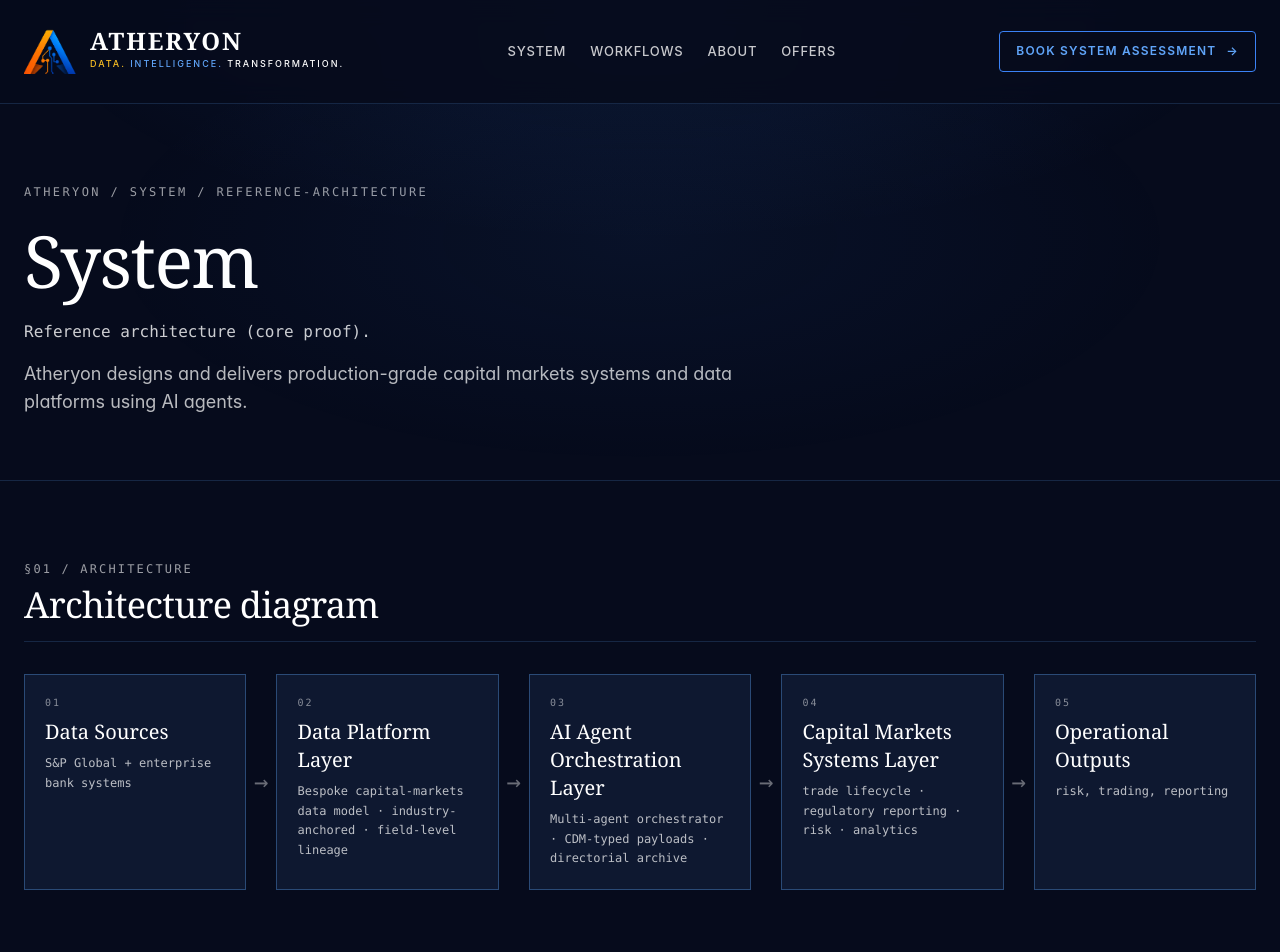
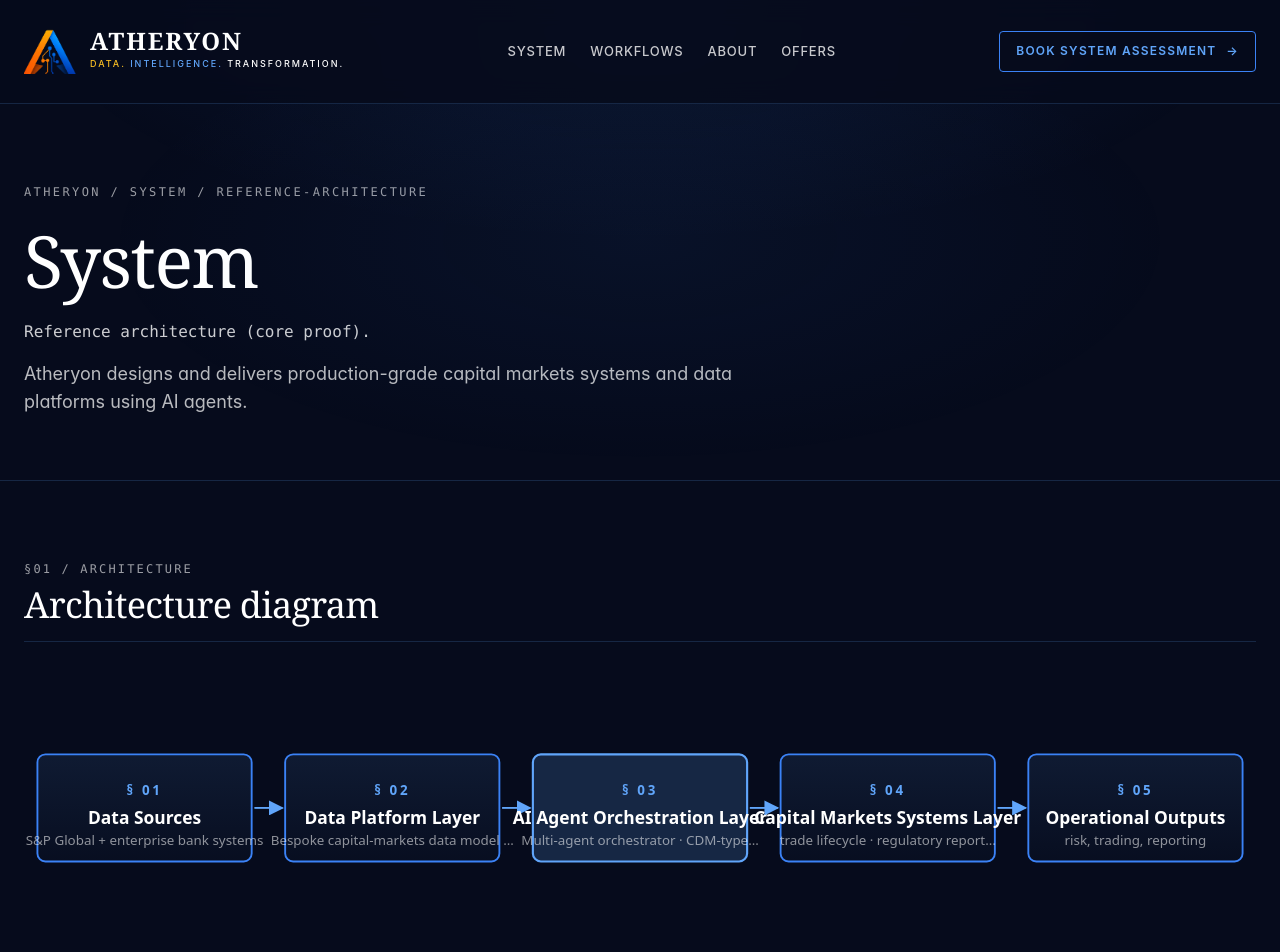
Before and after one commit to atheryon-ai/atheryon-website, a Next.js app: page /system in a window 1280 px wide. Shown: the top 952 px of the page. Built offline with nearby package versions, Linux system fonts and the light colour scheme.

Commit message:
feat(system): replace §01 box layout with inline SVG flow (desktop only, OL fallback mobile)

```diff
--- a/src/app/system/page.tsx
+++ b/src/app/system/page.tsx
@@ -62,15 +62,74 @@ export default function SystemPage() {
         <div className="max-w-container mx-auto px-6 py-16 md:py-20">
           <SectionHead label={s.architectureDiagram.label} title={s.architectureDiagram.title} />
 
-          {/* Desktop: horizontal flow. Mobile: vertical stack. */}
-          <ol className="grid grid-cols-1 lg:grid-cols-[1fr_auto_1fr_auto_1fr_auto_1fr_auto_1fr] gap-3 lg:gap-2 items-stretch">
+          {/* Desktop (md+): inline SVG flow with arrows */}
+          <div className="hidden md:block">
+            <svg
+              role="img"
+              aria-labelledby="system-arch-title"
+              viewBox="0 0 920 200"
+              className="w-full h-auto block"
+              style={{ fontFamily: "'Inter Tight', system-ui, sans-serif" }}
+            >
+              <title id="system-arch-title">
+                Atheryon system reference architecture — five stages from Data Sources to Operational Outputs
+              </title>
+              <defs>
+                <marker id="sysArrow" viewBox="0 0 10 10" refX="9" refY="5" markerWidth="8" markerHeight="8" orient="auto-start-reverse">
+                  <path d="M 0 0 L 10 5 L 0 10 z" fill="#60a5fa" />
+                </marker>
+                <linearGradient id="sysBoxGrad" x1="0" y1="0" x2="0" y2="1">
+                  <stop offset="0%" stopColor="rgba(96,165,250,0.10)" />
+                  <stop offset="100%" stopColor="rgba(96,165,250,0.02)" />
+                </linearGradient>
+              </defs>
+
+              {s.architectureDiagram.stages.map((stage, i) => {
+                const x = 10 + i * 185
+                const isHighlight = stage.id === 'ai-agent-orchestration-layer'
+                const fill = isHighlight ? 'rgba(96,165,250,0.18)' : 'url(#sysBoxGrad)'
+                const stroke = isHighlight ? '#60a5fa' : '#3b82f6'
+                const strokeWidth = isHighlight ? 1.6 : 1.4
+                return (
+                  <g key={stage.id}>
+                    <rect x={x} y={60} width={160} height={80} rx={6} fill={fill} stroke={stroke} strokeWidth={strokeWidth} />
+                    <text x={x + 80} y={90} textAnchor="middle" fill="#60a5fa" fontSize={10} letterSpacing={2} fontWeight={600}>
+                      §&nbsp;{String(i + 1).padStart(2, '0')}
+                    </text>
+                    <text x={x + 80} y={112} textAnchor="middle" fill="#ffffff" fontSize={13} fontWeight={600}>
+                      {stage.name}
+                    </text>
+                    {stage.detail && (
+                      <text x={x + 80} y={128} textAnchor="middle" fill="rgba(255,255,255,0.55)" fontSize={10}>
+                        {stage.detail.length > 38 ? stage.detail.slice(0, 35) + '…' : stage.detail}
+                      </text>
+                    )}
+                    {i < s.architectureDiagram.stages.length - 1 && (
+                      <line
+                        x1={x + 162}
+                        y1={100}
+                        x2={x + 183}
+                        y2={100}
+                        stroke="#60a5fa"
+                        strokeWidth={1.4}
+                        markerEnd="url(#sysArrow)"
+                      />
+                    )}
+                  </g>
+                )
+              })}
+            </svg>
+          </div>
+
+          {/* Mobile fallback (< md): vertical OL with arrow glyphs */}
+          <ol className="md:hidden grid grid-cols-1 gap-3 items-stretch">
             {s.architectureDiagram.stages.map((stage, i) => (
               <Fragment key={stage.id}>
                 <li className="border border-charcoal/30 bg-white p-5 flex flex-col">
                   <div className="font-mono text-[10px] uppercase tracking-[0.2em] text-charcoal/50 mb-2">
                     {String(i + 1).padStart(2, '0')}
                   </div>
-                  <div className="font-display text-lg md:text-xl font-medium text-charcoal leading-snug">
+                  <div className="font-display text-lg font-medium text-charcoal leading-snug">
                     {stage.name}
                   </div>
                   {stage.detail && (
@@ -82,10 +141,9 @@ export default function SystemPage() {
                 {i < s.architectureDiagram.stages.length - 1 && (
                   <li
                     aria-hidden="true"
-                    className="flex items-center justify-center text-charcoal/40 font-mono text-2xl py-1 lg:py-0"
+                    className="flex items-center justify-center text-charcoal/40 font-mono text-2xl py-1"
                   >
-                    <span className="lg:hidden">↓</span>
-                    <span className="hidden lg:inline">→</span>
+                    ↓
                   </li>
                 )}
               </Fragment>
```
